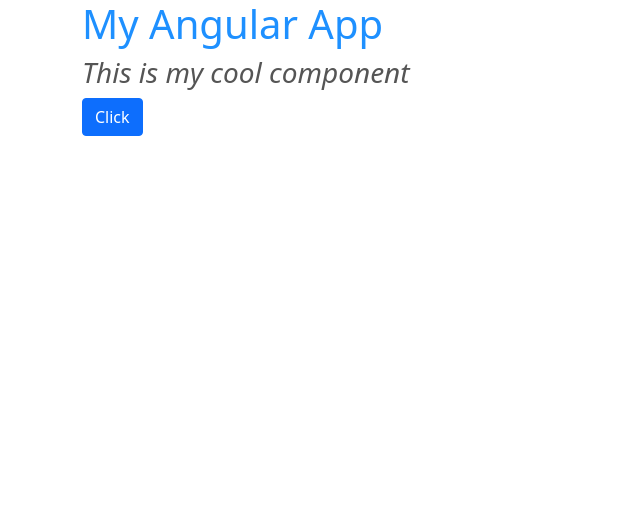
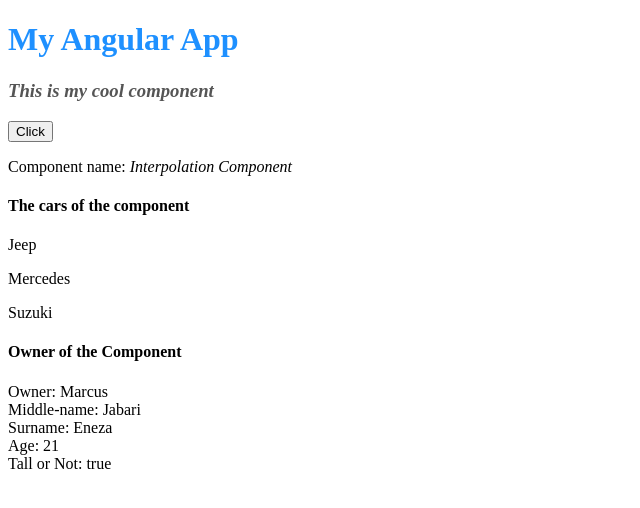
Before and after one commit to masalamind/angularFoundations, an Angular app in the folder EnemyOfSyntax/: page / in a window 1280 px wide. Shown: the top 508 px of the page, without its empty margins (0-640 px from the left). Built offline with nearby package versions, Linux system fonts and the light colour scheme.

Commit message:
Adds code for interpolation binding

```diff
--- /dev/null
+++ b/EnemyOfSyntax/src/app/Basics/DataBinding/interpolation-component/interpolation-comp.component.html
@@ -0,0 +1,16 @@
+<p>Component name: <em> {{ name }} </em></p>
+
+<h4>The cars of the component</h4>
+<div>
+    <p>{{cars[0]}}</p>
+    <p>{{cars[1]}}</p>
+    <p>{{cars[2]}}</p>
+</div>
+
+<h4>Owner of the Component</h4>
+<p> Owner: {{ person.name }} <br>
+    Middle-name: {{ person.other[0]}}  <br>
+    Surname: {{ person.other[1]}}  <br>
+    Age: {{ person.age }} <br>
+    Tall or Not: {{ person.isTall}} <br>
+</p>
--- /dev/null
+++ b/EnemyOfSyntax/src/app/Basics/DataBinding/interpolation-component/interpolation-comp.component.ts
@@ -0,0 +1,24 @@
+import { Component } from '@angular/core';
+
+@Component({
+
+    selector: "interpolation-comp",
+    templateUrl: "./interpolation-comp.component.html",
+    styleUrls: ['./interpolation-comp.component.css']
+})
+
+
+export class InterpolationComponent{
+
+    name: string = "Interpolation Component";
+
+    cars: string[] = ['Jeep', 'Mercedes', 'Suzuki']
+
+    person: any= {
+        name: "Marcus",
+        age: "21",
+        other: ["Jabari","Eneza"],
+        isTall: true
+    }
+
+}
--- a/EnemyOfSyntax/src/app/IntroToAngular/my-component/my-component.component.ts
+++ b/EnemyOfSyntax/src/app/IntroToAngular/my-component/my-component.component.ts
@@ -1,7 +1,7 @@
 import { Component } from "@angular/core";
 
 @Component({
-    selector: 'a-cool-component',
+    selector: 'a-cool-component',  // You can also use a .class selector or [attribute] selector as value
     templateUrl: './my-component.component.html',
     styleUrls: ['./my-component.component.css']
 })
--- a/EnemyOfSyntax/src/app/app.component.html
+++ b/EnemyOfSyntax/src/app/app.component.html
@@ -1,3 +1,5 @@
 <h1>My Angular App</h1>
 <a-cool-component></a-cool-component>
 <button class="btn btn-primary">Click</button>
+
+<interpolation-comp></interpolation-comp>
--- a/EnemyOfSyntax/src/app/app.module.ts
+++ b/EnemyOfSyntax/src/app/app.module.ts
@@ -3,10 +3,11 @@ import { BrowserModule } from '@angular/platform-browser';
 
 import { AppComponent } from './app.component';
 import { coolComponent } from './IntroToAngular/my-component/my-component.component';
+import { InterpolationComponent } from './Basics/DataBinding/interpolation-component/interpolation-comp.component'
 
 @NgModule({
   declarations: [
-    AppComponent, coolComponent
+    AppComponent, coolComponent, InterpolationComponent
   ],
   imports: [
     BrowserModule
--- a/EnemyOfSyntax/src/index.html
+++ b/EnemyOfSyntax/src/index.html
@@ -9,7 +9,7 @@
 
   <!--Adding bootstrap will be available to all children -->
   <!-- CSS only -->
-<link href="https://cdn.jsdelivr.net/npm/bootstrap@5.1.3/dist/css/bootstrap.min.css" rel="stylesheet" integrity="sha384-1BmE4kWBq78iYhFldvKuhfTAU6auU8tT94WrHftjDbrCEXSU1oBoqyl2QvZ6jIW3" crossorigin="anonymous">
+<!-- <link href="https://cdn.jsdelivr.net/npm/bootstrap@5.1.3/dist/css/bootstrap.min.css" rel="stylesheet" integrity="sha384-1BmE4kWBq78iYhFldvKuhfTAU6auU8tT94WrHftjDbrCEXSU1oBoqyl2QvZ6jIW3" crossorigin="anonymous"> -->
 </head>
 <body>
   <div class="container">
```
Also changed, not shown: EnemyOfSyntax/src/app/Basics/DataBinding/interpolation-component/interpolation-comp.component.css (added).
